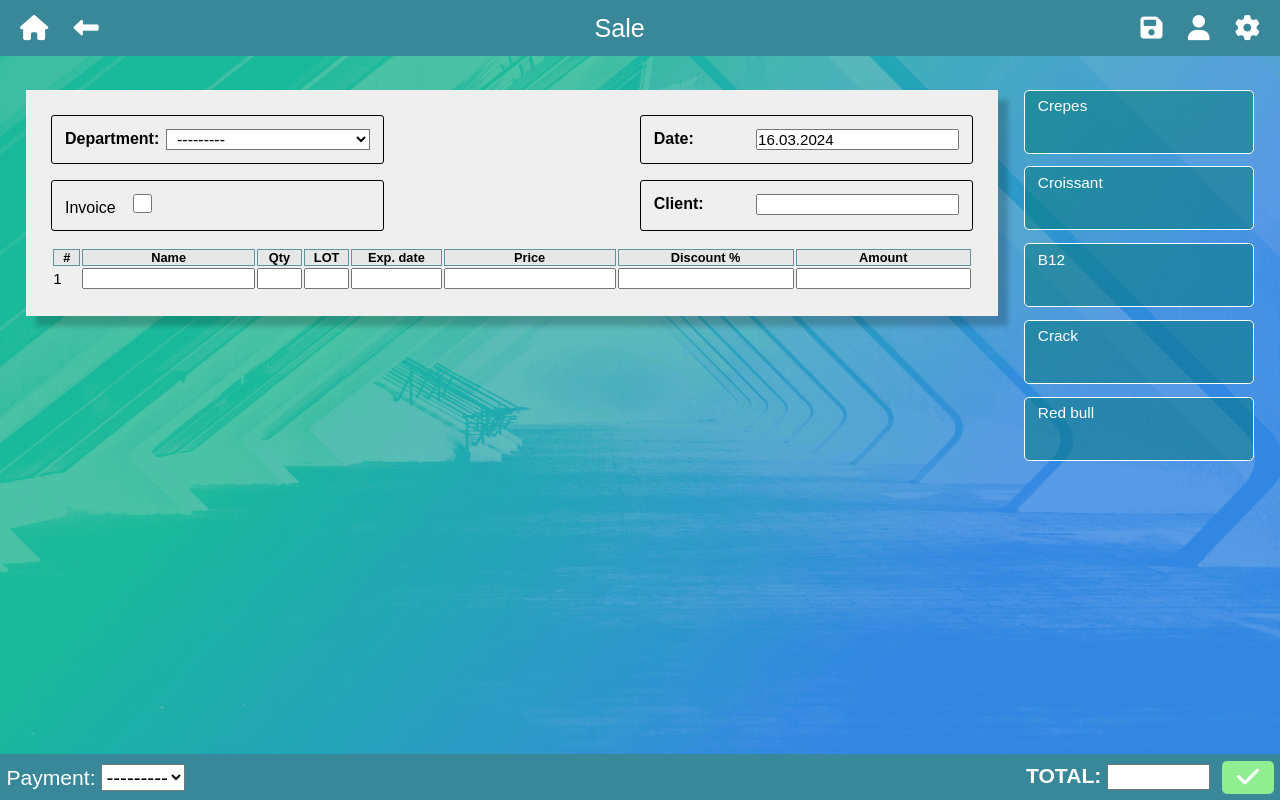
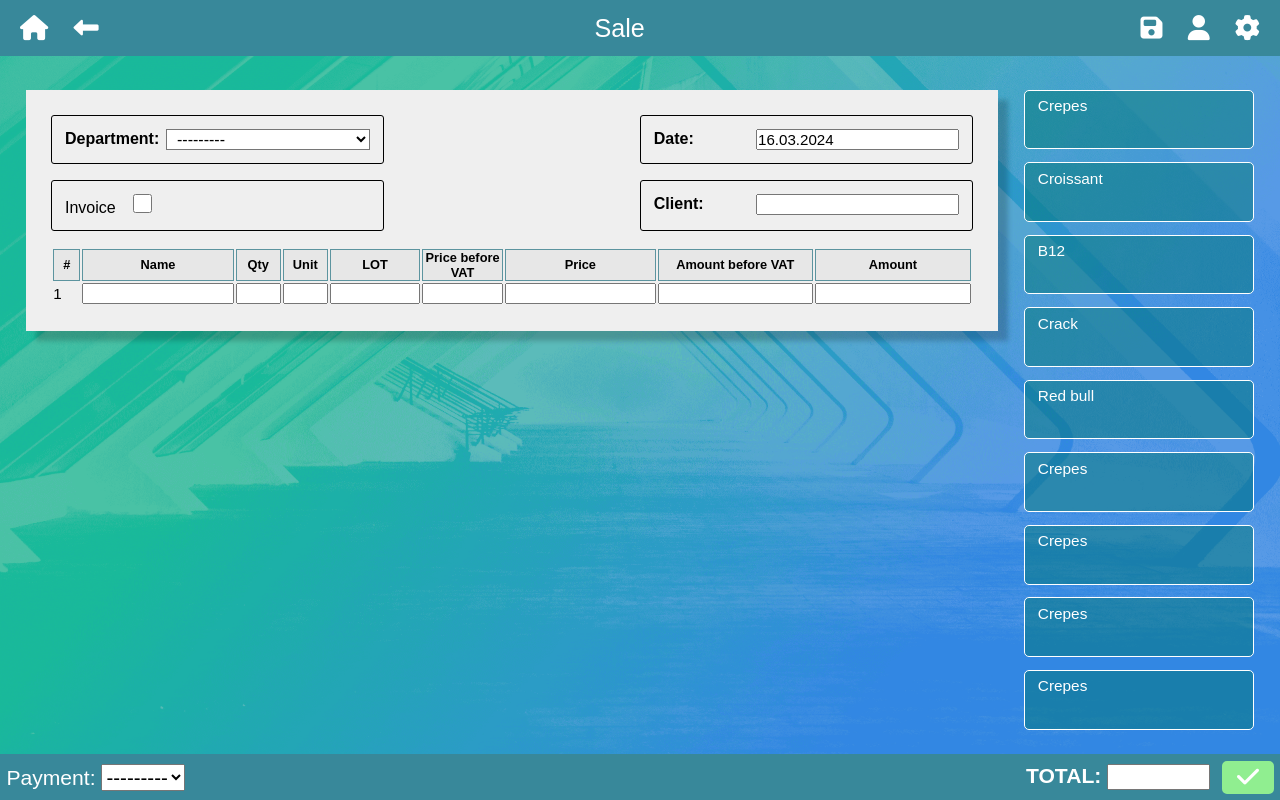
Before and after one commit to m-s-enchev/Ergo_ERP, a Django app: page /sales/new/ in a window 1280 px wide. Run offline with Django 4.2, Linux system fonts and the light colour scheme; data that the repository does not hold is empty; some libraries are stand-ins or nearby versions.

Commit message:
add unit, widen table

```diff
--- a/templates/sales/sale.html
+++ b/templates/sales/sale.html
@@ -88,6 +88,7 @@
                             <th>#</th>
                             <th>{% translate 'Name' %}</th>
                             <th>{% translate 'Qty' %}</th>
+                            <th>{% translate 'Unit' %}</th>
                             <th>{% translate 'LOT' %}</th>
                             <th>{% translate 'Exp. date' %}</th>
                             <th>{% translate 'Price before VAT' %}</th>
@@ -103,13 +104,14 @@
                                     <td class="numerator">{{ forloop.counter }}</td>
                                     <td>{{ form.product_name.errors }}{{ form.product_name }}</td>
                                     <td>{{ form.product_quantity.errors }}{{ form.product_quantity }}</td>
+                                    <td>{{ form.product_unit }}</td>
                                     <td>{{ form.product_lot_number }}</td>
                                     <td>{{ form.product_exp_date }}</td>
-                                    <td>{{ form.product_price_before_tax.errors}}{{ form.product_price_before_tax }}</td>
-                                    <td>{{ form.product_price.errors }}{{ form.product_price }}</td>
+                                    <td id="price-before-tax">{{ form.product_price_before_tax.errors}}{{ form.product_price_before_tax }}</td>
+                                    <td class="price-with-tax">{{ form.product_price.errors }}{{ form.product_price }}</td>
                                     <td>{{ form.product_discount }}</td>
-                                    <td>{{ form.product_total_before_tax.errors }}{{ form.product_total_before_tax }}</td>
-                                    <td>{{ form.product_total.errors }}{{ form.product_total }}</td>
+                                    <td class="total-before-tax">{{ form.product_total_before_tax.errors }}{{ form.product_total_before_tax }}</td>
+                                    <td class="total-with-tax">{{ form.product_total.errors }}{{ form.product_total }}</td>
                                 </tr>
                             {% endfor %}
                       </tbody>
@@ -126,14 +128,26 @@
                 <div class="quick_select_tile">
                     <p>Croissant</p>
                 </div>
-                    <div class="quick_select_tile">
+                <div class="quick_select_tile">
                     <p>B12</p>
                 </div>
-                     <div class="quick_select_tile">
+                <div class="quick_select_tile">
                     <p>Crack</p>
                 </div>
-                     <div class="quick_select_tile">
+                <div class="quick_select_tile">
                     <p>Red bull</p>
+                </div>
+                <div class="quick_select_tile">
+                    <p>Crepes</p>
+                </div>
+                <div class="quick_select_tile">
+                    <p>Crepes</p>
+                </div>
+                <div class="quick_select_tile">
+                    <p>Crepes</p>
+                </div>
+                <div class="quick_select_tile">
+                    <p>Crepes</p>
                 </div>
             </section>
 
```
